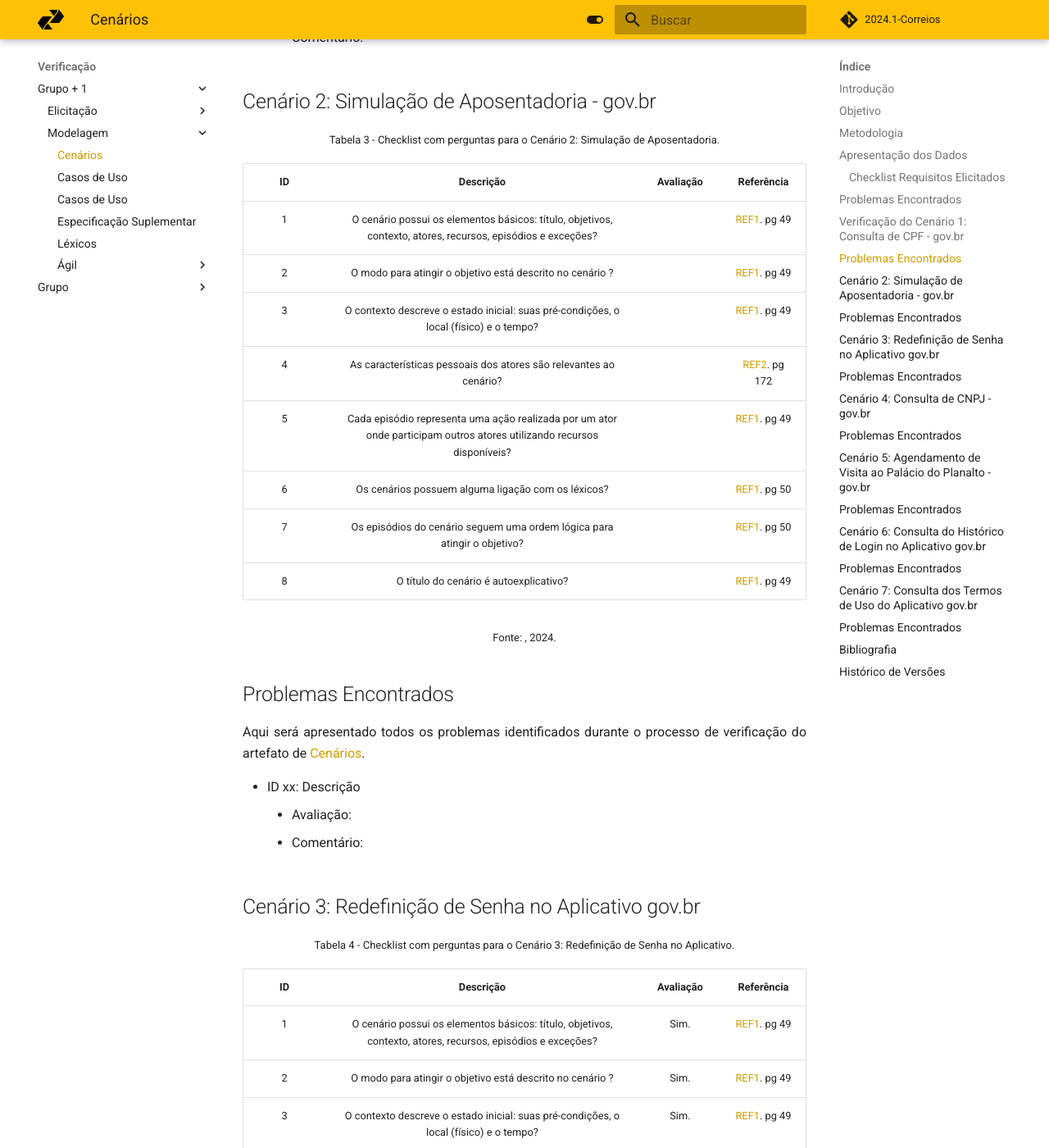
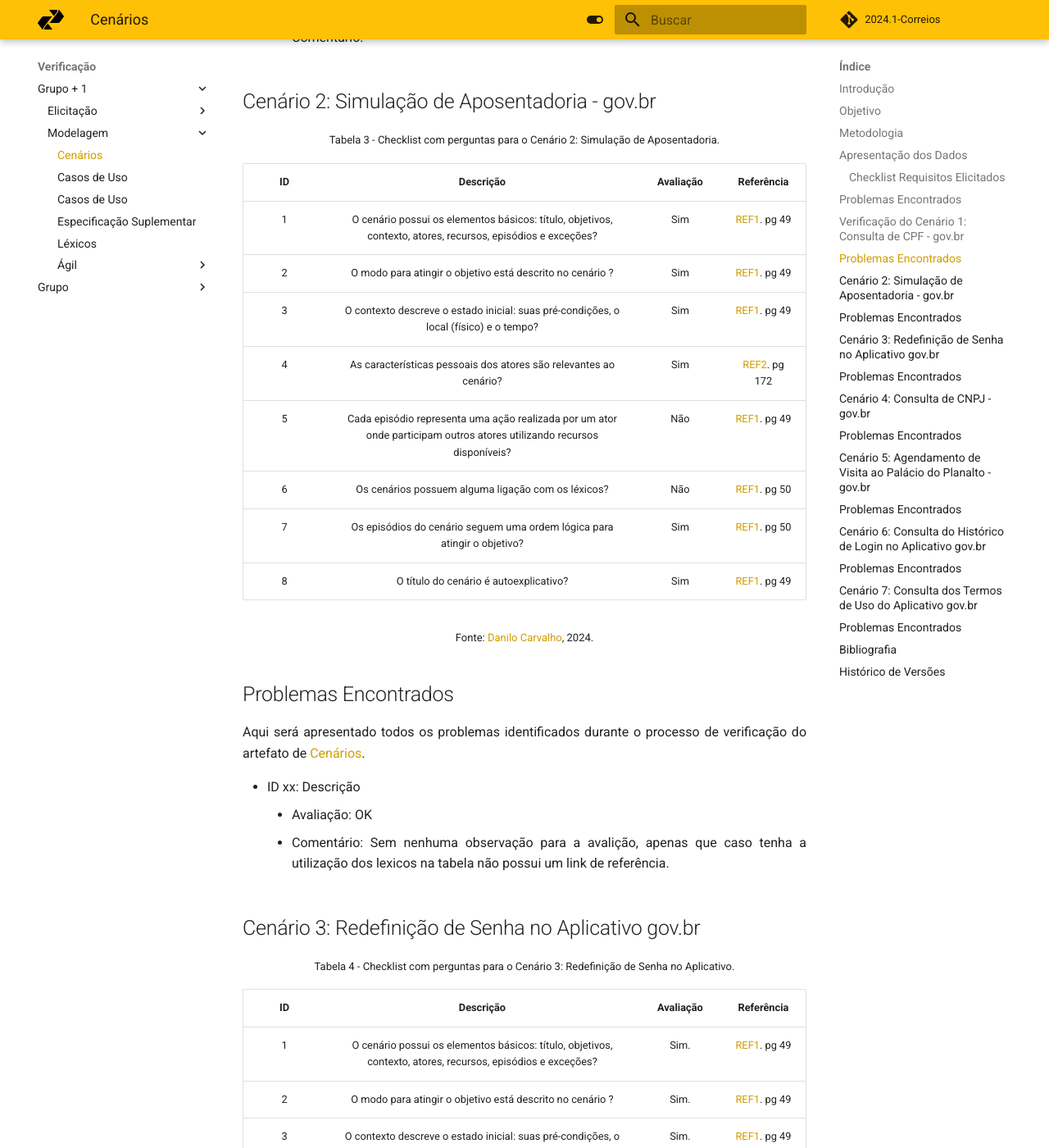
Before and after one commit to Requisitos-de-Software/2024.1-Serasa, an MkDocs documentation site: the page built from docs/verificacao/grupo+1/modelagem/cenarios.md, in a window 1280 px wide and 1400 px high, scrolled down 2794 px. Shown: the whole window at 82% size. Built offline with MkDocs 1.6.1 and Material for MkDocs 9.7.7, drawn with Linux system fonts in a browser that asks for light colours; comment, search, counter and statistics services are not loaded.

Commit message:
Verificação do Cenario 2 pronta

```diff
--- a/docs/verificacao/grupo+1/modelagem/cenarios.md
+++ b/docs/verificacao/grupo+1/modelagem/cenarios.md
@@ -77,19 +77,18 @@ Aqui será apresentado todos os problemas identificados durante o processo de ve
 
 <font size="2"><p style="text-align: center">Tabela 3 - Checklist com perguntas para o Cenário 2: Simulação de Aposentadoria.</p></font>
 
-
 |ID| Descrição | Avaliação | Referência|
 |:--:|:--:|:--:|:--:|
-|1| O cenário possui os elementos básicos: título, objetivos, contexto, atores, recursos, episódios e exceções? |  | <a href="#ref1">REF1</a>. pg 49 |
-|2| O modo para atingir o objetivo está descrito no cenário ? |  | <a href="#ref1">REF1</a>. pg 49 |
-|3|  O contexto descreve o estado inicial: suas pré-condições, o local (físico) e o tempo? |  | <a href="#ref1">REF1</a>. pg 49 |
-|4|  As características pessoais dos atores são relevantes ao cenário? |  | <a href="#ref2">REF2</a>. pg 172 |
-|5|  Cada episódio representa uma ação realizada por um ator onde participam outros atores utilizando recursos disponíveis? |  | <a href="#ref1">REF1</a>. pg 49 |
-|6|  Os cenários possuem alguma ligação com os léxicos? |  | <a href="#ref1">REF1</a>. pg 50 |
-|7|  Os episódios do cenário seguem uma ordem lógica para atingir o objetivo?	 |  | <a href="#ref1">REF1</a>. pg 50 |
-|8| O título do cenário é autoexplicativo?	 |  | <a href="#ref1">REF1</a>. pg 49 |
+|1| O cenário possui os elementos básicos: título, objetivos, contexto, atores, recursos, episódios e exceções? | Sim | <a href="#ref1">REF1</a>. pg 49 |
+|2| O modo para atingir o objetivo está descrito no cenário ? | Sim | <a href="#ref1">REF1</a>. pg 49 |
+|3| O contexto descreve o estado inicial: suas pré-condições, o local (físico) e o tempo? | Sim | <a href="#ref1">REF1</a>. pg 49 |
+|4| As características pessoais dos atores são relevantes ao cenário? | Sim | <a href="#ref2">REF2</a>. pg 172 |
+|5| Cada episódio representa uma ação realizada por um ator onde participam outros atores utilizando recursos disponíveis? | Não | <a href="#ref1">REF1</a>. pg 49 |
+|6| Os cenários possuem alguma ligação com os léxicos? | Não | <a href="#ref1">REF1</a>. pg 50 |
+|7| Os episódios do cenário seguem uma ordem lógica para atingir o objetivo?	 | Sim | <a href="#ref1">REF1</a>. pg 50 |
+|8| O título do cenário é autoexplicativo?	 | Sim | <a href="#ref1">REF1</a>. pg 49 |
 
-<font size="2"><p style="text-align: center">Fonte: [](https://github.com/), 2024.</p></font>
+<font size="2"><p style="text-align: center">Fonte: [Danilo Carvalho](https://github.com/Danilo-Carvalho-Antunes), 2024.</p></font>
 
 
 ## Problemas Encontrados
@@ -97,8 +96,8 @@ Aqui será apresentado todos os problemas identificados durante o processo de ve
 Aqui será apresentado todos os problemas identificados durante o processo de verificação do artefato de [Cenários](https://requisitos-de-software.github.io/2024.1-Gov.br/#/modelagem/cenarios).
 
 - ID xx: Descrição
-    - Avaliação:
-    - Comentário:
+    - Avaliação: OK
+    - Comentário: Sem nenhuma observação para a avalição, apenas que caso tenha a utilização dos lexicos na tabela não possui um link de referência.
 
 
 
```
